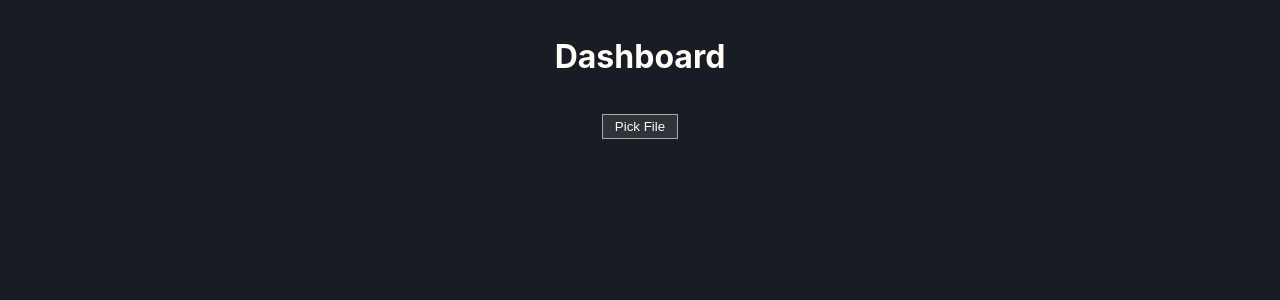
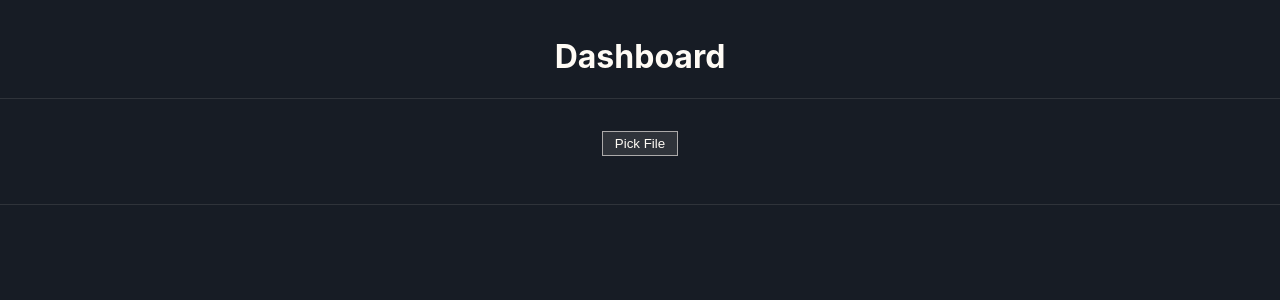
Before and after one commit to artfoliobuild/FrontEnd, a React (Create React App) app in the folder artfolio/: page /#/dashboard in a window 1280 px wide. Shown: the top 300 px of the page. Built offline with nearby package versions, Linux system fonts and the light colour scheme.

Commit message:
Add UploadFile component

```diff
--- a/artfolio/src/components/dashboard/index.js
+++ b/artfolio/src/components/dashboard/index.js
@@ -2,50 +2,18 @@ import React from "react";
 import { Link } from "react-router-dom";
 import axios from "axios";
 
+import UploadFile from "../uploadFile";
+
 export default class Dashboard extends React.Component {
   constructor(props) {
     super(props);
-    this.state = {
-      file: null
-    };
+    this.state = {};
   }
-  fileSelectedHandler = e => {
-    this.setState({ file: e.target.files[0] });
-  };
-  fileUploadHandler = _ => {
-    const fd = new FormData();
-    fd.append("image", this.state.file, this.state.file.name);
-    console.log(fd);
-  };
   render() {
     return (
       <div className="dashboard">
         <h1 className="dashboard_title">Dashboard</h1>
-        <input
-          style={{ display: "none" }}
-          onChange={this.fileSelectedHandler}
-          type="file"
-          ref={fileInput => (this.fileInput = fileInput)}
-        />
-        <div className="dashboard_uploadButtons">
-          <button
-            className="dashboard_pickFile"
-            style={{ display: "block" }}
-            onClick={_ => this.fileInput.click()}
-          >
-            Pick File
-          </button>
-          <button
-            className="dashboard_uploadFile"
-            style={{ display: this.state.file ? "block" : "none" }}
-            onClick={this.fileUploadHandler}
-          >
-            Upload File
-          </button>
-        </div>
-        <span className="dashboard_fileName">
-          {this.state.file ? this.state.file.name : null}
-        </span>
+        <UploadFile />
       </div>
     );
   }
--- /dev/null
+++ b/artfolio/src/components/uploadFile/index.js
@@ -0,0 +1,51 @@
+import React from "react";
+import { Link } from "react-router-dom";
+import axios from "axios";
+
+export default class UploadFile extends React.Component {
+  constructor(props) {
+    super(props);
+    this.state = {
+      file: null
+    };
+  }
+  fileSelectedHandler = e => {
+    this.setState({ file: e.target.files[0] });
+  };
+  fileUploadHandler = _ => {
+    const fd = new FormData();
+    fd.append("image", this.state.file, this.state.file.name);
+    console.log(fd);
+  };
+  render() {
+    return (
+      <div className="dashboard_uploadContainer">
+        <input
+          style={{ display: "none" }}
+          onChange={this.fileSelectedHandler}
+          type="file"
+          ref={fileInput => (this.fileInput = fileInput)}
+        />
+        <div className="dashboard_uploadButtons">
+          <button
+            className="dashboard_pickFile"
+            style={{ display: "block" }}
+            onClick={_ => this.fileInput.click()}
+          >
+            Pick File
+          </button>
+          <button
+            className="dashboard_uploadFile"
+            style={{ display: this.state.file ? "block" : "none" }}
+            onClick={this.fileUploadHandler}
+          >
+            Upload File
+          </button>
+        </div>
+        <span className="dashboard_fileName">
+          {this.state.file ? this.state.file.name : null}
+        </span>
+      </div>
+    );
+  }
+}
--- a/artfolio/src/css/index.css
+++ b/artfolio/src/css/index.css
@@ -24,6 +24,12 @@ body {
 /* Handle on hover */
 ::-webkit-scrollbar-thumb:hover {
   background: #555;
+}
+::selection {
+  background: #c8bbff;
+}
+::-moz-selection {
+  background: #c8bbff;
 }
 code {
   font-family: source-code-pro, Menlo, Monaco, Consolas, "Courier New", monospace;
@@ -287,12 +293,18 @@ a {
   flex-direction: row;
   flex-wrap: wrap;
   justify-content: center;
-  padding: 1rem;
+  padding: 1rem 0;
   color: #fffbf5;
   text-align: center;
 }
 .dashboard_title {
   width: 100%;
+}
+.dashboard_uploadContainer {
+  width: 100%;
+  padding: 2rem;
+  border-top: 1px solid rgba(255, 251, 245, 0.1);
+  border-bottom: 1px solid rgba(255, 251, 245, 0.1);
 }
 .dashboard_uploadButtons {
   display: flex;
@@ -302,11 +314,13 @@ a {
 .dashboard_pickFile,
 .dashboard_uploadFile {
   padding: 0.25rem 0.75rem;
-  margin: 1rem;
+  margin: 0 1rem 1rem;
   border: 1px solid rgba(255, 251, 245, 0.6);
   background: rgba(255, 251, 245, 0.1);
   color: #fffbf5;
   transition: 100ms background ease-in-out;
+  cursor: pointer;
+  user-select: none;
 }
 .dashboard_pickFile:hover,
 .dashboard_uploadFile:hover {
--- a/artfolio/src/less/dashboard.less
+++ b/artfolio/src/less/dashboard.less
@@ -3,12 +3,19 @@
     flex-direction: row;
     flex-wrap: wrap;
     justify-content: center;
-    padding: 1rem;
+    padding: 1rem 0;
     color: @clr-white;
     text-align: center;
 
     &_title {
         width: 100%;
+    }
+
+    &_uploadContainer {
+        width: 100%;
+        padding: 2rem;
+        border-top: 1px solid rgba(@clr-white, 0.1);
+        border-bottom: 1px solid rgba(@clr-white, 0.1);
     }
 
     &_uploadButtons {
@@ -20,11 +27,13 @@
     &_pickFile,
     &_uploadFile {
         padding: 0.25rem 0.75rem;
-        margin: 1rem;
+        margin: 0 1rem 1rem;
         border: 1px solid rgba(@clr-white, .6);
         background: rgba(@clr-white, 0.1);
         color: @clr-white;
         transition: 100ms background ease-in-out;
+        cursor: pointer;
+        user-select: none;
 
         &:hover {
             background: rgba(@clr-white, 0.3);
--- a/artfolio/src/less/index.less
+++ b/artfolio/src/less/index.less
@@ -33,6 +33,14 @@ body {
     background: #555;
 }
 
+::selection {
+    background: @clr-highlight1;
+}
+
+::-moz-selection {
+    background: @clr-highlight1;
+}
+
 code {
     font-family: source-code-pro, Menlo, Monaco, Consolas, "Courier New",
         monospace;
--- a/artfolio/src/less/variables.less
+++ b/artfolio/src/less/variables.less
@@ -1,4 +1,5 @@
+@clr-white: #fffbf5;
 @clr-dark: #171c25;
 @clr-3d1: red;
 @clr-3d2: cyan;
-@clr-white: #fffbf5;
+@clr-highlight1: #c8bbff;
```
